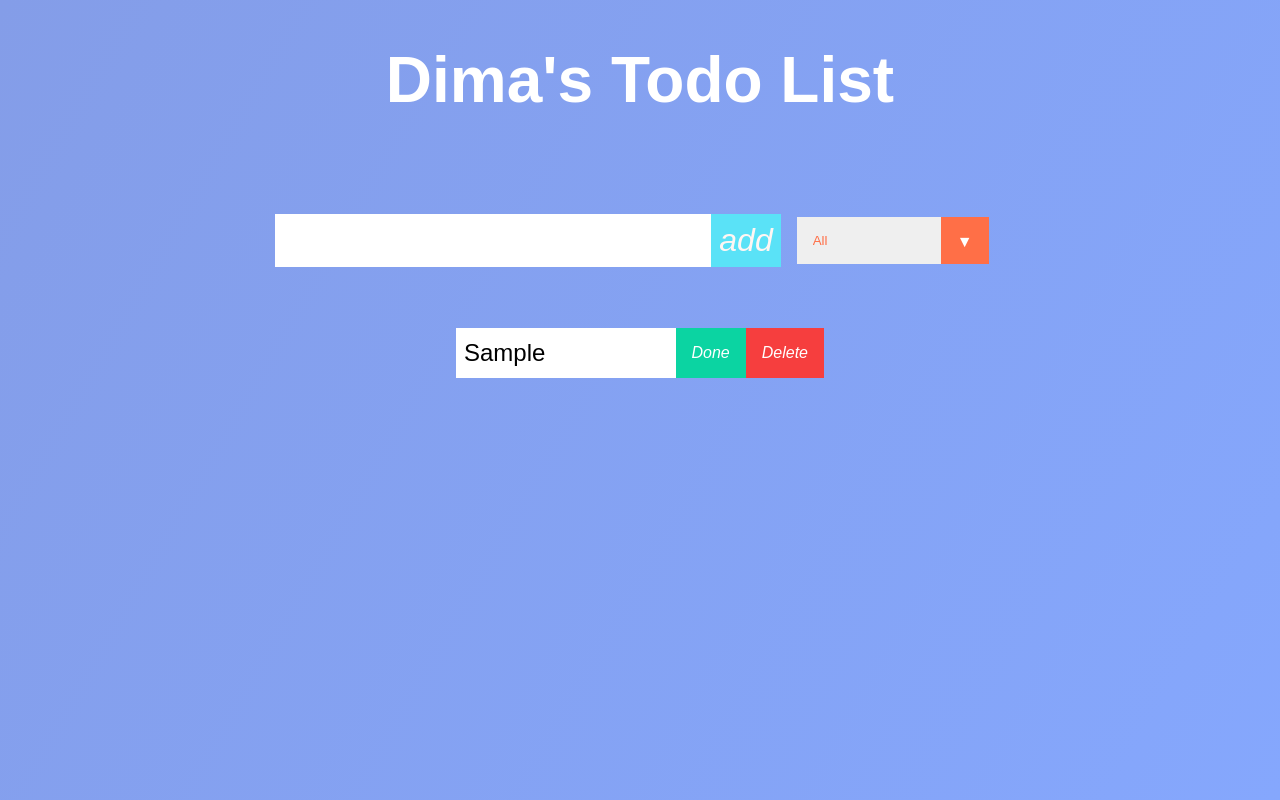
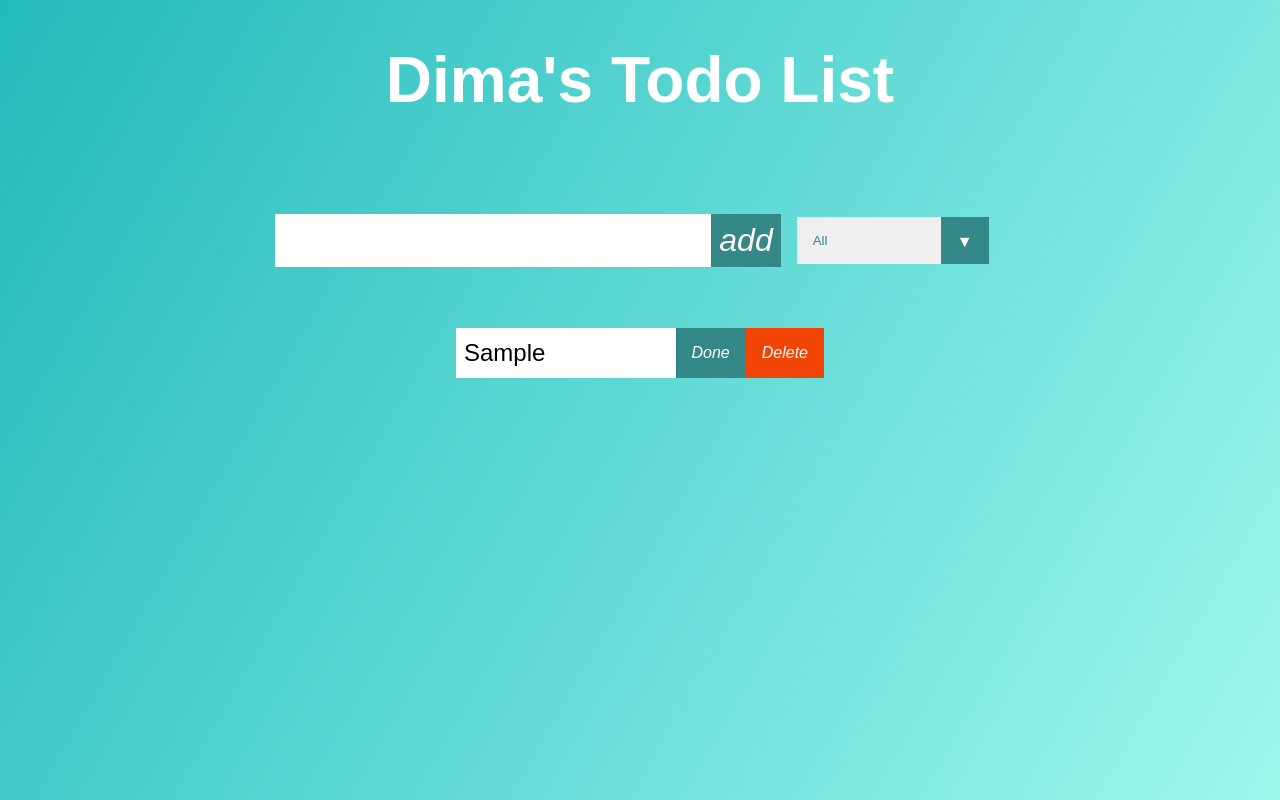
Before and after one commit to demonben/todo-list, a React (Create React App) app in the folder frontend/: page / in a window 1280 px wide. Both pictures are taken after typing "Sample" into the empty fields and a click on the button "add". Built offline with nearby package versions, Linux system fonts and the light colour scheme.

Commit message:
css color fixes

```diff
--- a/frontend/src/index.css
+++ b/frontend/src/index.css
@@ -4,7 +4,7 @@
   box-sizing: border-box;
 }
 body {
-  background-image: linear-gradient(120deg, #849de8 0%, #85a7fd 100%);
+  background-image: linear-gradient(120deg, #22BABB 0%, #9EF8EE 100%);
   color: white;
   font-family: "Poppins", sans-serif;
   min-height: 100vh;
@@ -29,12 +29,12 @@ form button {
 }
 form button {
   color: #fff6f3;
-  background: #5ae2f7;
+  background: #348888;
   cursor: pointer;
   transition: all 0.3s ease;
 }
 form button:hover {
-  background: #ff6f47;
+  background: #2d6c6c;
   color: white;
 }
 .todo-container {
@@ -67,7 +67,7 @@ form button:hover {
 
 .trash-btn,
 .complete-btn {
-  background: rgb(246, 62, 62);
+  background: #F24405;
   color: white;
   border: none;
   padding: 1rem;
@@ -75,7 +75,7 @@ form button:hover {
   font-size: 1rem;
 }
 .complete-btn {
-  background: rgb(11, 212, 162);
+  background: #348888;
 }
 .todo-item {
   padding: 0rem 0.5rem;
@@ -115,7 +115,7 @@ select {
   overflow: hidden;
 }
 select {
-  color: #ff6f47;
+  color: #348888;
   font-family: "Poppins", sans-serif;
   cursor: pointer;
   width: 12rem;
@@ -127,7 +127,7 @@ select {
   top: 0;
   right: 0;
   padding: 1rem;
-  background: #ff6f47;
+  background: #348888;
   cursor: pointer;
   pointer-events: none;
 }
```
